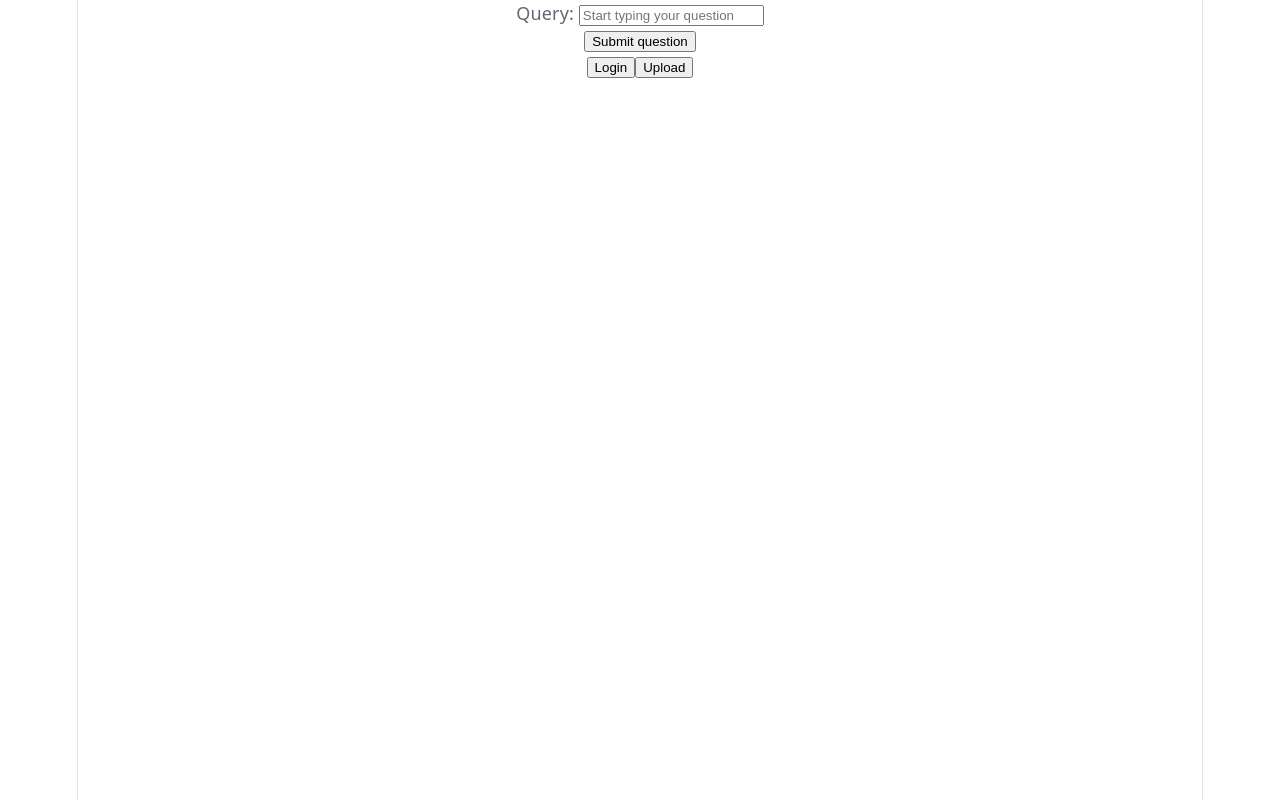
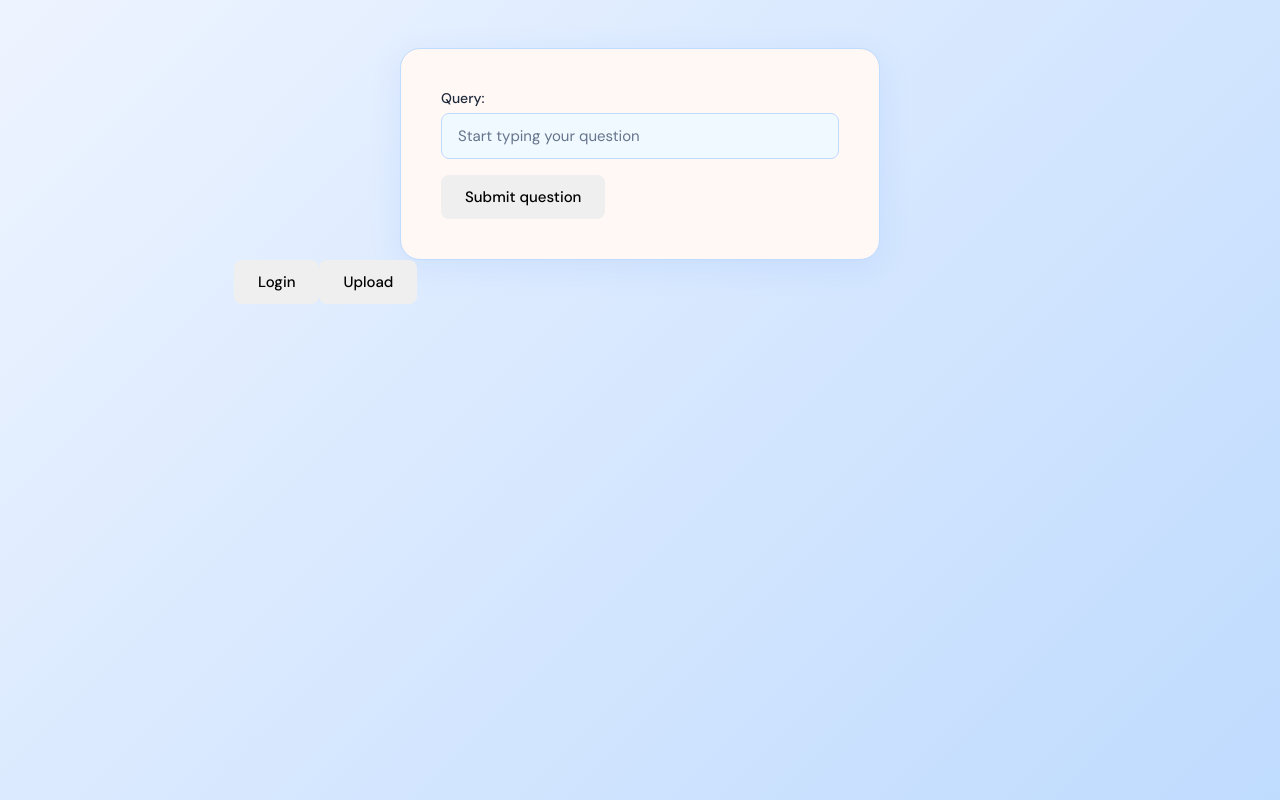
Before and after one commit to akhilg26/pdf-study-assistant, a React (Vite) app in the folder client/client/: page /chat in a window 1280 px wide. Built offline with nearby package versions, Linux system fonts and the light colour scheme.

Commit message:
messing with css

```diff
--- a/client/client/src/index.css
+++ b/client/client/src/index.css
@@ -1,111 +1,202 @@
+@import url('https://fonts.googleapis.com/css2?family=DM+Sans:wght@300;400;500;600&family=Playfair+Display:wght@400;600;700&display=swap');
+
 :root {
-  --text: #6b6375;
-  --text-h: #08060d;
-  --bg: #fff;
-  --border: #e5e4e7;
-  --code-bg: #f4f3ec;
-  --accent: #aa3bff;
-  --accent-bg: rgba(170, 59, 255, 0.1);
-  --accent-border: rgba(170, 59, 255, 0.5);
-  --social-bg: rgba(244, 243, 236, 0.5);
-  --shadow:
-    rgba(0, 0, 0, 0.1) 0 10px 15px -3px, rgba(0, 0, 0, 0.05) 0 4px 6px -2px;
-
-  --sans: system-ui, 'Segoe UI', Roboto, sans-serif;
-  --heading: system-ui, 'Segoe UI', Roboto, sans-serif;
-  --mono: ui-monospace, Consolas, monospace;
-
-  font: 18px/145% var(--sans);
-  letter-spacing: 0.18px;
-  color-scheme: light dark;
-  color: var(--text);
-  background: var(--bg);
-  font-synthesis: none;
-  text-rendering: optimizeLegibility;
-  -webkit-font-smoothing: antialiased;
-  -moz-osx-font-smoothing: grayscale;
-
-  @media (max-width: 1024px) {
-    font-size: 16px;
-  }
+  --bg: #EEF4FF;
+  --card: #FFF8F5;
+  --accent: #3B82F6;
+  --accent-light: rgba(59, 130, 246, 0.12);
+  --accent-dark: #1D4ED8;
+  --sky: #BAE6FD;
+  --sky-light: #F0F9FF;
+  --text: #1E293B;
+  --text-muted: #64748B;
+  --border: #BFDBFE;
+  --success: #22C55E;
+  --error: #EF4444;
+  --secondary: #818CF8;
+  --secondary-light: rgba(129, 140, 248, 0.12);
 }
 
-@media (prefers-color-scheme: dark) {
-  :root {
-    --text: #9ca3af;
-    --text-h: #f3f4f6;
-    --bg: #16171d;
-    --border: #2e303a;
-    --code-bg: #1f2028;
-    --accent: #c084fc;
-    --accent-bg: rgba(192, 132, 252, 0.15);
-    --accent-border: rgba(192, 132, 252, 0.5);
-    --social-bg: rgba(47, 48, 58, 0.5);
-    --shadow:
-      rgba(0, 0, 0, 0.4) 0 10px 15px -3px, rgba(0, 0, 0, 0.25) 0 4px 6px -2px;
-  }
-
-  #social .button-icon {
-    filter: invert(1) brightness(2);
-  }
+* {
+  box-sizing: border-box;
+  margin: 0;
+  padding: 0;
 }
 
 body {
-  margin: 0;
+  background: linear-gradient(135deg, #EEF4FF 0%, #BFDBFE 100%);
+  color: var(--text);
+  font-family: 'DM Sans', sans-serif;
+  min-height: 100vh;
 }
 
 #root {
-  width: 1126px;
-  max-width: 100%;
+  width: 100%;
+  max-width: 860px;
   margin: 0 auto;
-  text-align: center;
-  border-inline: 1px solid var(--border);
-  min-height: 100svh;
-  display: flex;
-  flex-direction: column;
-  box-sizing: border-box;
-}
-
-h1,
-h2 {
-  font-family: var(--heading);
-  font-weight: 500;
-  color: var(--text-h);
+  padding: 48px 24px;
 }
 
 h1 {
-  font-size: 56px;
-  letter-spacing: -1.68px;
-  margin: 32px 0;
-  @media (max-width: 1024px) {
-    font-size: 36px;
-    margin: 20px 0;
-  }
-}
-h2 {
-  font-size: 24px;
-  line-height: 118%;
-  letter-spacing: -0.24px;
-  margin: 0 0 8px;
-  @media (max-width: 1024px) {
-    font-size: 20px;
-  }
-}
-p {
-  margin: 0;
+  font-family: 'Playfair Display', serif;
+  font-size: 42px;
+  font-weight: 700;
+  color: var(--text);
+  margin-bottom: 8px;
 }
 
-code,
-.counter {
-  font-family: var(--mono);
-  display: inline-flex;
-  border-radius: 4px;
-  color: var(--text-h);
+h2 {
+  font-family: 'Playfair Display', serif;
+  font-size: 26px;
+  font-weight: 600;
+  color: var(--text);
+  margin-bottom: 16px;
 }
 
-code {
+h3 {
+  font-family: 'DM Sans', sans-serif;
+  font-size: 12px;
+  font-weight: 600;
+  text-transform: uppercase;
+  letter-spacing: 1.5px;
+  color: var(--accent);
+  margin-bottom: 12px;
+}
+
+p {
+  color: var(--text-muted);
+  line-height: 1.6;
   font-size: 15px;
-  line-height: 135%;
-  padding: 4px 8px;
-  background: var(--code-bg);
 }
+
+input, select, textarea {
+  width: 100%;
+  padding: 12px 16px;
+  background: var(--sky-light);
+  border: 1.5px solid var(--border);
+  border-radius: 8px;
+  color: var(--text);
+  font-family: 'DM Sans', sans-serif;
+  font-size: 15px;
+  margin-bottom: 16px;
+  outline: none;
+  transition: border-color 0.2s, box-shadow 0.2s;
+}
+
+input:focus, select:focus, textarea:focus {
+  border-color: var(--accent);
+  box-shadow: 0 0 0 3px rgba(59, 130, 246, 0.15);
+}
+
+input::placeholder, textarea::placeholder {
+  color: var(--text-muted);
+}
+
+button {
+  padding: 12px 24px;
+  border: none;
+  border-radius: 8px;
+  font-family: 'DM Sans', sans-serif;
+  font-size: 15px;
+  font-weight: 500;
+  cursor: pointer;
+  transition: opacity 0.2s, transform 0.1s, box-shadow 0.2s;
+}
+
+button:hover {
+  opacity: 0.9;
+  transform: translateY(-1px);
+  box-shadow: 0 4px 12px rgba(59, 130, 246, 0.25);
+}
+
+button[type="submit"], button.primary {
+  background: linear-gradient(135deg, var(--accent) 0%, var(--accent-dark) 100%);
+  color: white;
+  width: 100%;
+  margin-top: 8px;
+}
+
+button.secondary {
+  background: rgba(129, 140, 248, 0.12);
+  color: #818CF8;
+}
+
+form {
+  background: var(--card);
+  padding: 40px;
+  border-radius: 20px;
+  border: 1.5px solid var(--border);
+  max-width: 480px;
+  margin: 0 auto;
+  box-shadow: 0 8px 32px rgba(59, 130, 246, 0.1);
+}
+
+label {
+  display: block;
+  font-size: 14px;
+  font-weight: 500;
+  color: var(--text);
+  margin-bottom: 6px;
+}
+
+.page-title {
+  text-align: center;
+  margin-bottom: 32px;
+}
+
+.page-title p {
+  color: var(--text-muted);
+  font-size: 15px;
+  margin-top: 8px;
+}
+
+a {
+  color: var(--accent);
+  text-decoration: none;
+  font-weight: 500;
+}
+
+a:hover {
+  color: var(--accent-dark);
+  text-decoration: underline;
+}
+
+ul {
+  list-style: none;
+  padding: 0;
+}
+
+li {
+  color: var(--text-muted);
+  font-size: 14px;
+  padding: 4px 0;
+}
+
+.card {
+  background: var(--card);
+  border-radius: 20px;
+  border: 1.5px solid var(--border);
+  padding: 32px;
+  margin-bottom: 20px;
+  box-shadow: 0 8px 32px rgba(59, 130, 246, 0.08);
+}
+
+.status {
+  margin-top: 16px;
+  padding: 12px 16px;
+  border-radius: 8px;
+  font-size: 14px;
+  font-weight: 500;
+}
+
+.status.success {
+  background: rgba(34, 197, 94, 0.1);
+  color: var(--success);
+  border: 1px solid rgba(34, 197, 94, 0.2);
+}
+
+.status.error {
+  background: rgba(239, 68, 68, 0.1);
+  color: var(--error);
+  border: 1px solid rgba(239, 68, 68, 0.2);
+}
```
